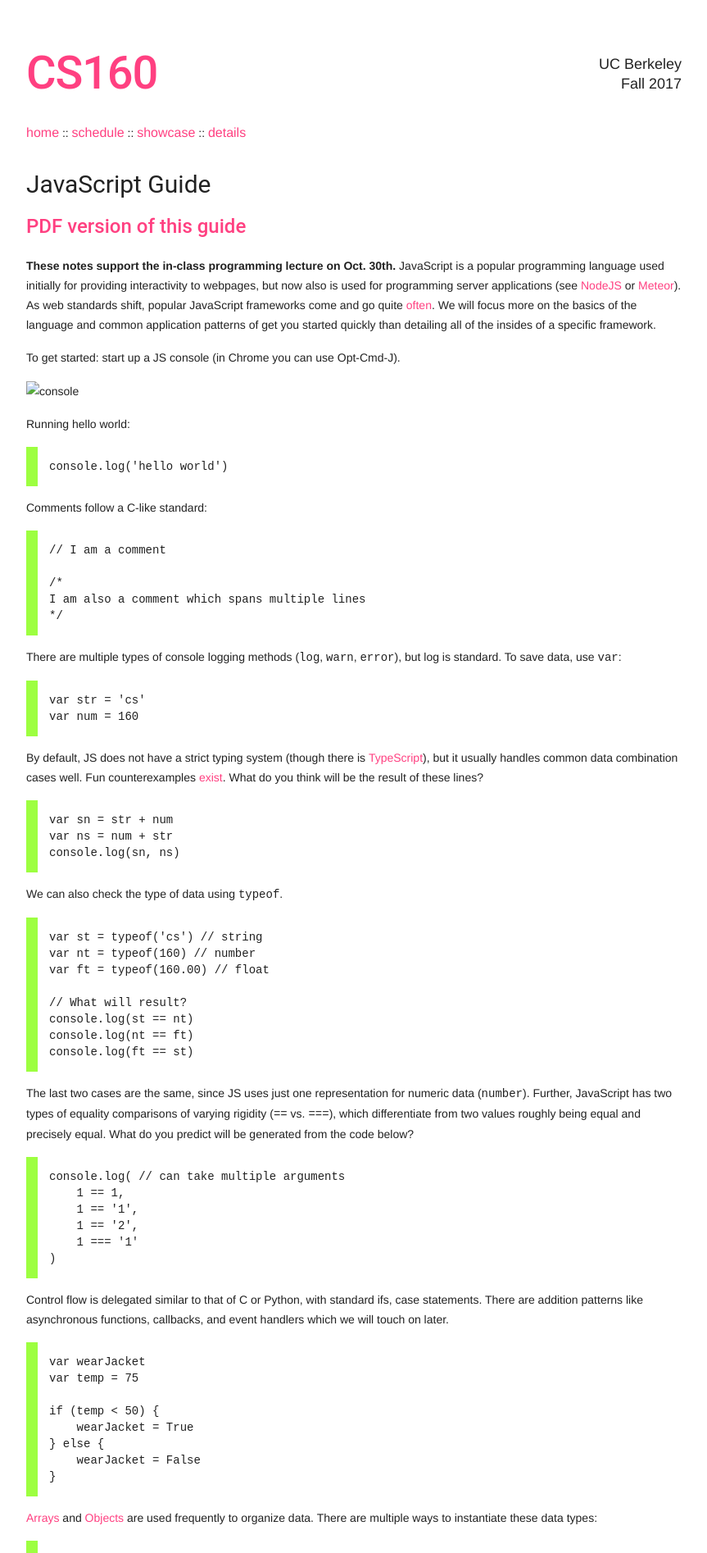
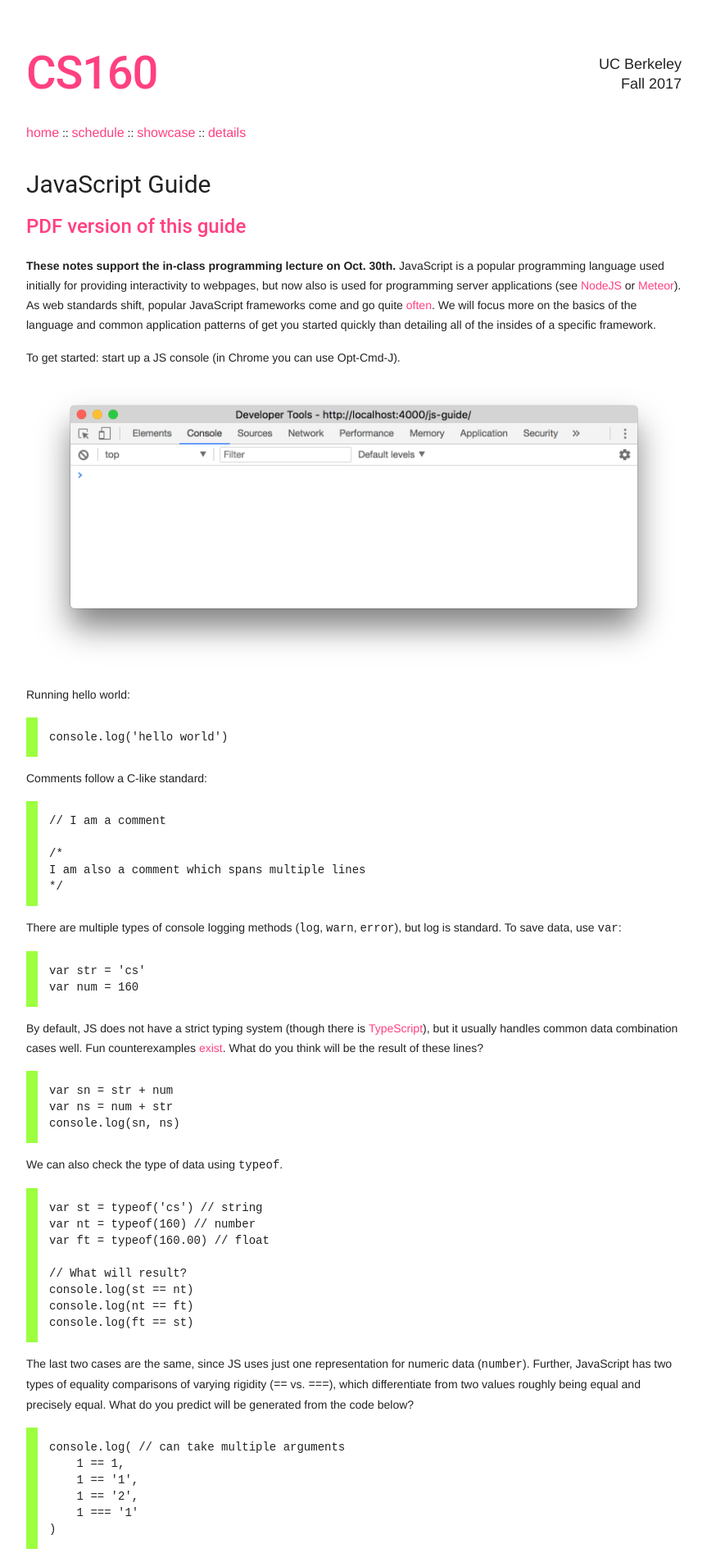
Before and after one commit to cs160-berkeley/website, a Jekyll site: the page built from js-guide.md, in a window 1280 px wide. Shown: the top 1894 px of the page at 82% size, without its empty margins (208-1071 px from the left). Built offline with Jekyll 4.4.1, drawn with Linux system fonts in a browser that asks for light colours.

Commit message:
move js-guide to base

```diff
--- a/f17/js-guide.md
+++ b/js-guide.md
@@ -15,7 +15,7 @@ started quickly than detailing all of the insides of a specific framework.
 
 To get started: start up a JS console (in Chrome you can use Opt-Cmd-J).
 
-![console](./assets/images/console.png)
+![console](/assets/images/console.png)
 
 Running hello world:
 
```
